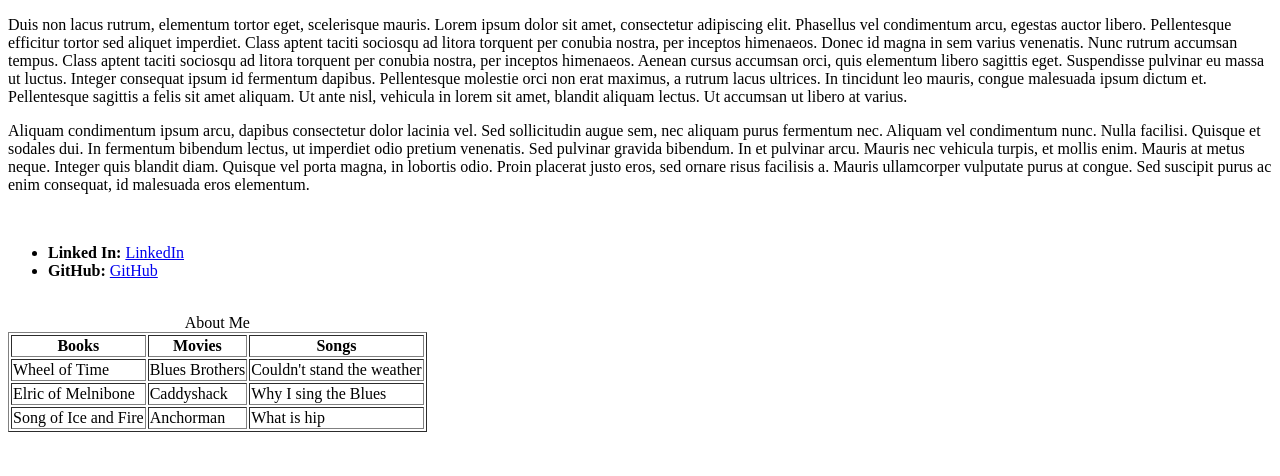
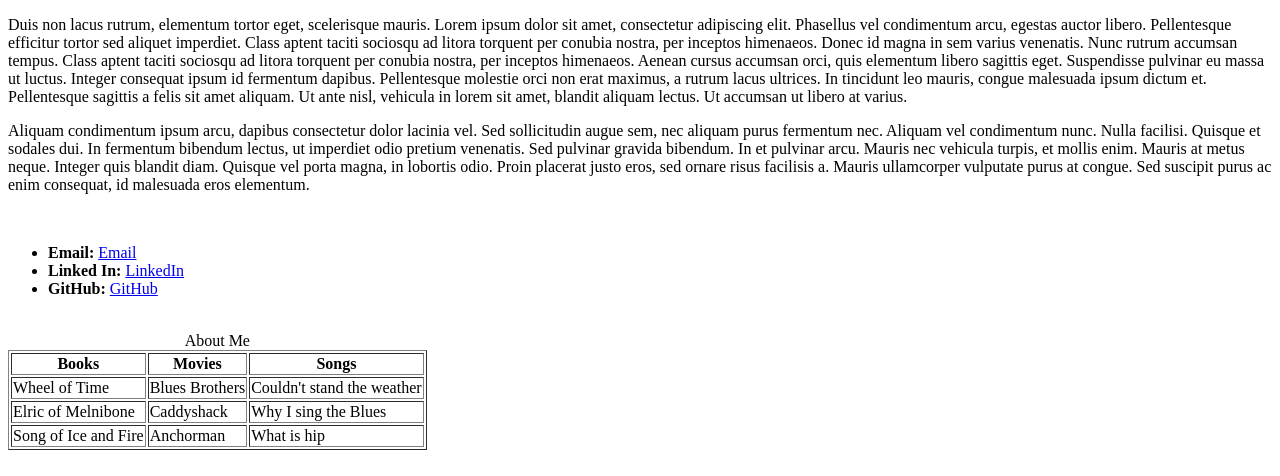
Before and after one commit to kcs342kcs/kcs342kcs.github.io, a plain HTML site: page index.html in a window 1280 px wide. Shown: the part 364-840 px from the top of the page. Drawn offline with Linux system fonts and the light colour scheme.

Commit message:
firstpage

```diff
--- a/index.html
+++ b/index.html
@@ -25,6 +25,7 @@
             Mauris ullamcorper vulputate purus at congue. Sed suscipit purus ac enim consequat, id malesuada eros
             elementum.</p></br>
             <ul>
+                <li><strong>Email: </strong><a href='kcs342kcs@gmail.com'>Email</a></li>
                 <li><strong>Linked In: </strong><a href='http:\\www.linkedin.com/in/ken-snyder-b78564164' target='_blank'>LinkedIn</a>
                 <li><strong>GitHub: </strong><a href='https://github.com/kcs342kcs' target='_blank'>GitHub</a></li>
             </ul></br>
```
